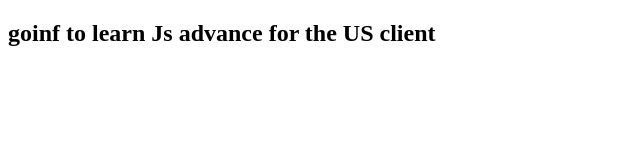
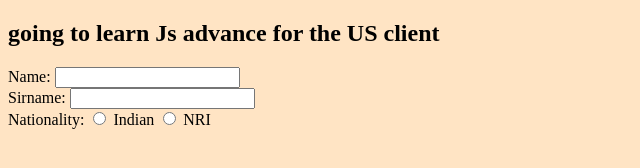
Before and after one commit to sanket-phadatare/JS-advance-US-client, a plain HTML site: page Index.html in a window 1280 px wide. Shown: the whole page, without its empty margins (0-640 px from the left). Drawn offline with Linux system fonts and the light colour scheme.

Commit message:
updated index.htnl

```diff
--- a/Index.html
+++ b/Index.html
@@ -1,11 +1,22 @@
 <!DOCTYPE html>
 <html lang="en">
+
 <head>
     <meta charset="UTF-8">
     <meta name="viewport" content="width=device-width, initial-scale=1.0">
     <title>Document</title>
 </head>
-<body>
-    <h2>goinf to learn Js advance for the US client</h2>
+
+<body style="background-color: bisque; border: 1 solid dotted;">
+    <h2>going to learn Js advance for the US client</h2>
+
+    Name: <input type="text" style="color: red;"/> <br />
+    Sirname: <input type="text" /> <br />
+    Nationality:
+    <input style="border: 1px black;" type="radio" name="Nationality" value="Indian" /> Indian
+    <input type="radio" name="Nationality" value="NRI" /> NRI
+
+
 </body>
+
 </html>
```
